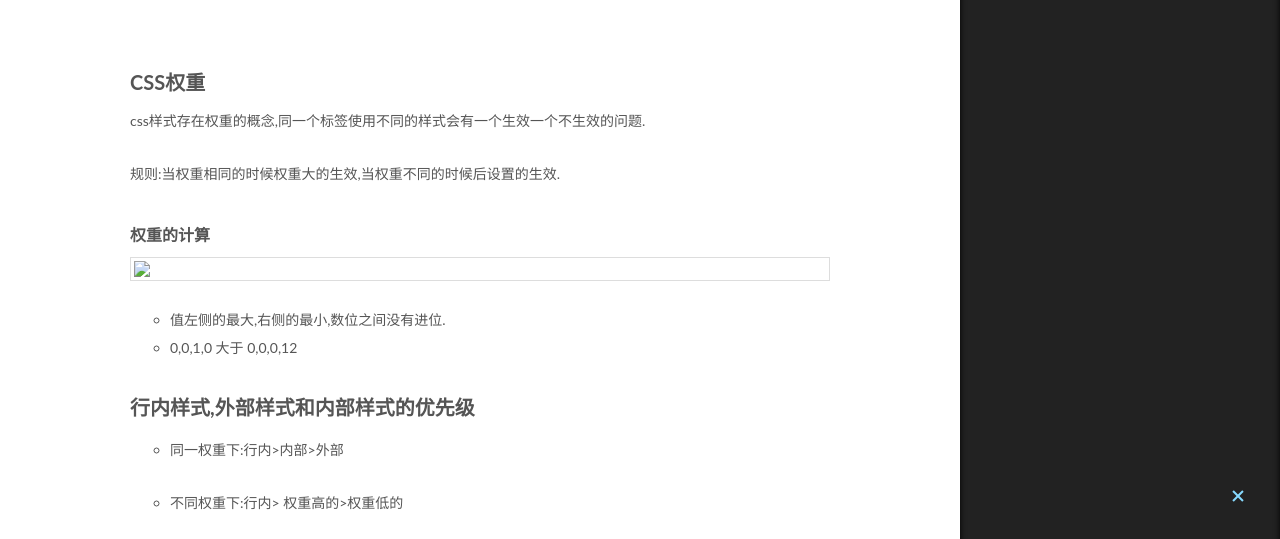
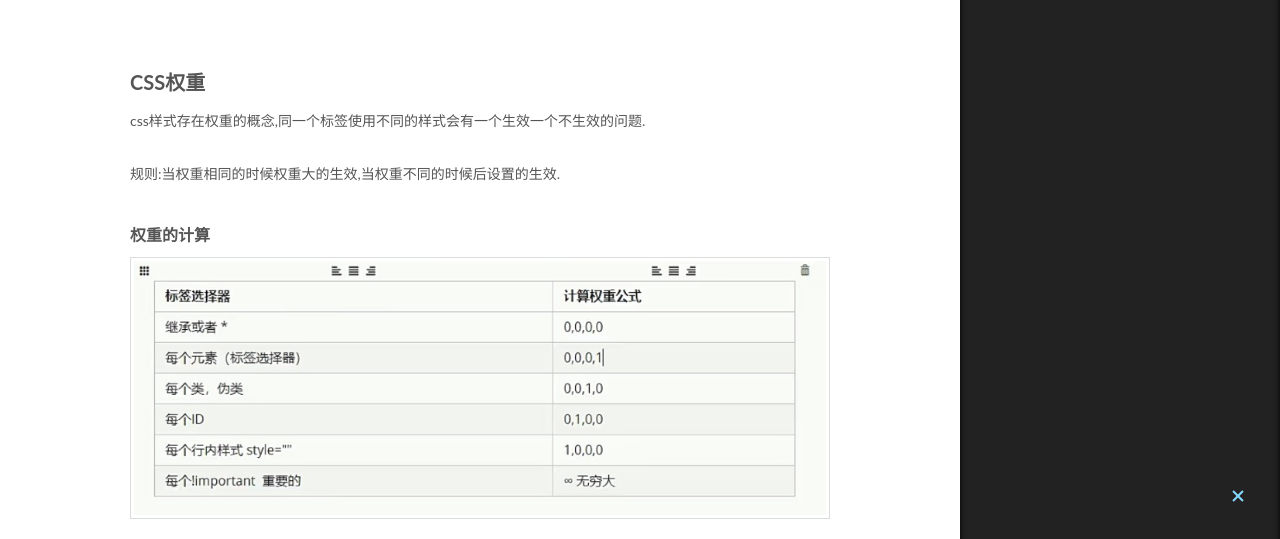
Before and after one commit to huyangwork/huyangwork.github.io, a plain HTML site: page 2018/06/11/CSS样式优先级/index.html in a window 1280 px wide. Shown: the part 246-785 px from the top of the page. Drawn offline with Linux system fonts and the light colour scheme.

Commit message:
Site updated: 2021-10-11 12:41:06

```diff
--- a/2018/06/11/CSS样式优先级/index.html
+++ b/2018/06/11/CSS样式优先级/index.html
@@ -86,12 +86,12 @@
 <meta property="og:site_name" content="胡杨">
 <meta property="og:description" content="CSS权重css样式存在权重的概念,同一个标签使用不同的样式会有一个生效一个不生效的问题. 规则:当权重相同的时候权重大的生效,当权重不同的时候后设置的生效. 权重的计算  值左侧的最大,右侧的最小,数位之间没有进位. 0,0,1,0 大于 0,0,0,12  行内样式,外部样式和内部样式的优先级 同一权重下:行内&gt;内部&gt;外部  不同权重下:行内&gt; 权重高的&gt;权重低的">
 <meta property="og:locale">
-<meta property="og:image" content="https://huyangwork.github.io/.io//WechatIMG25635.jpeg">
+<meta property="og:image" content="https://huyangwork.github.io/2018/06/11/CSS%E6%A0%B7%E5%BC%8F%E4%BC%98%E5%85%88%E7%BA%A7/WechatIMG25635.jpeg">
 <meta property="article:published_time" content="2018-06-11T03:31:45.000Z">
-<meta property="article:modified_time" content="2021-10-11T04:22:16.620Z">
+<meta property="article:modified_time" content="2021-10-11T04:40:05.512Z">
 <meta property="article:author" content="胡杨">
 <meta name="twitter:card" content="summary">
-<meta name="twitter:image" content="https://huyangwork.github.io/.io//WechatIMG25635.jpeg">
+<meta name="twitter:image" content="https://huyangwork.github.io/2018/06/11/CSS%E6%A0%B7%E5%BC%8F%E4%BC%98%E5%85%88%E7%BA%A7/WechatIMG25635.jpeg">
 
 
 
@@ -303,7 +303,7 @@
 
         <h3 id="CSS权重"><a href="#CSS权重" class="headerlink" title="CSS权重"></a>CSS权重</h3><p>css样式存在权重的概念,同一个标签使用不同的样式会有一个生效一个不生效的问题.</p>
 <p>规则:当权重相同的时候权重大的生效,当权重不同的时候后设置的生效.</p>
-<h5 id="权重的计算"><a href="#权重的计算" class="headerlink" title="权重的计算"></a>权重的计算</h5><p><img src="/.io//WechatIMG25635.jpeg"></p>
+<h5 id="权重的计算"><a href="#权重的计算" class="headerlink" title="权重的计算"></a>权重的计算</h5><p><img src="/2018/06/11/CSS%E6%A0%B7%E5%BC%8F%E4%BC%98%E5%85%88%E7%BA%A7/WechatIMG25635.jpeg" alt="WechatIMG25635"></p>
 <ul>
 <li>值左侧的最大,右侧的最小,数位之间没有进位.</li>
 <li>0,0,1,0 大于 0,0,0,12</li>
```
